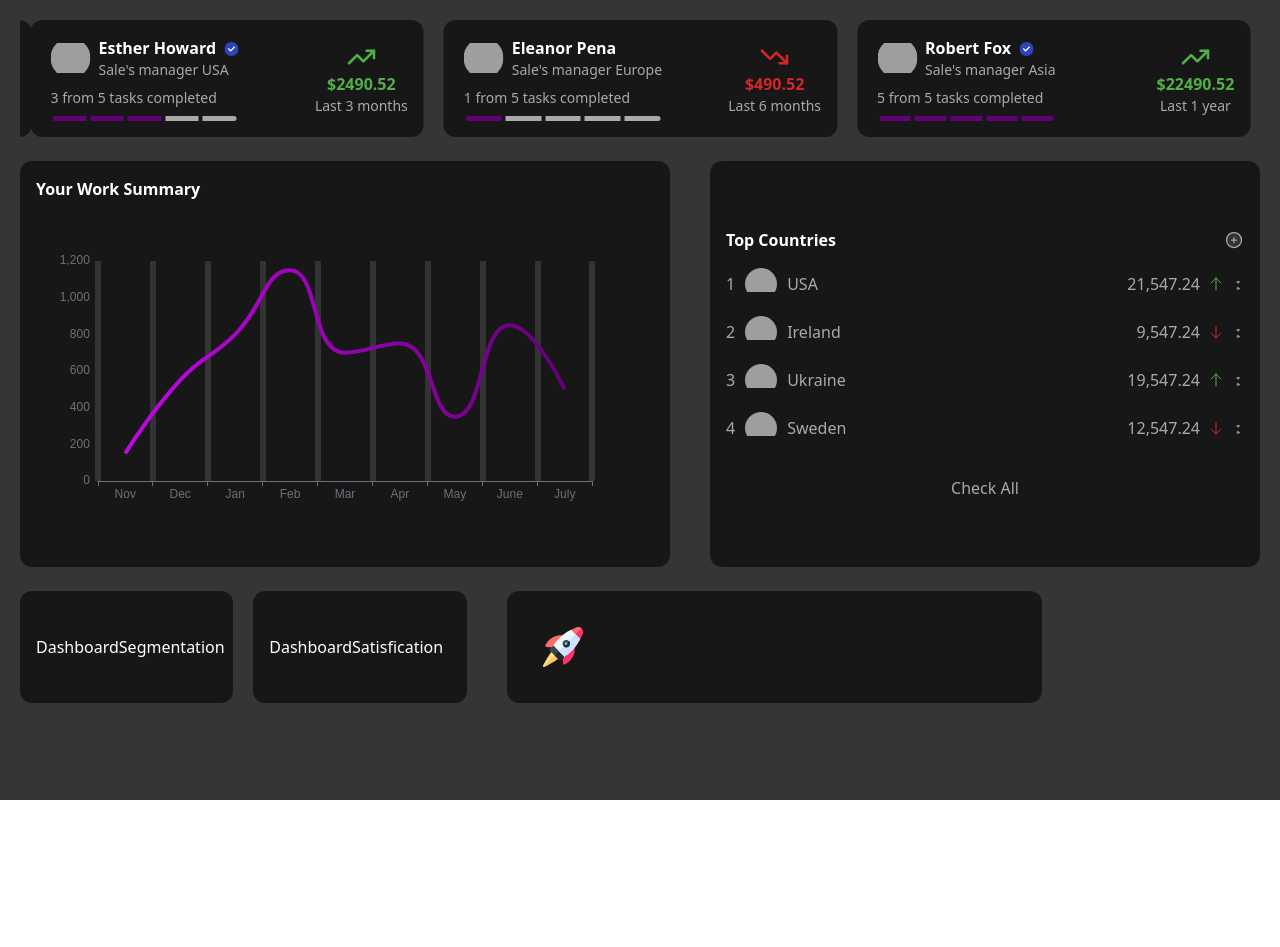
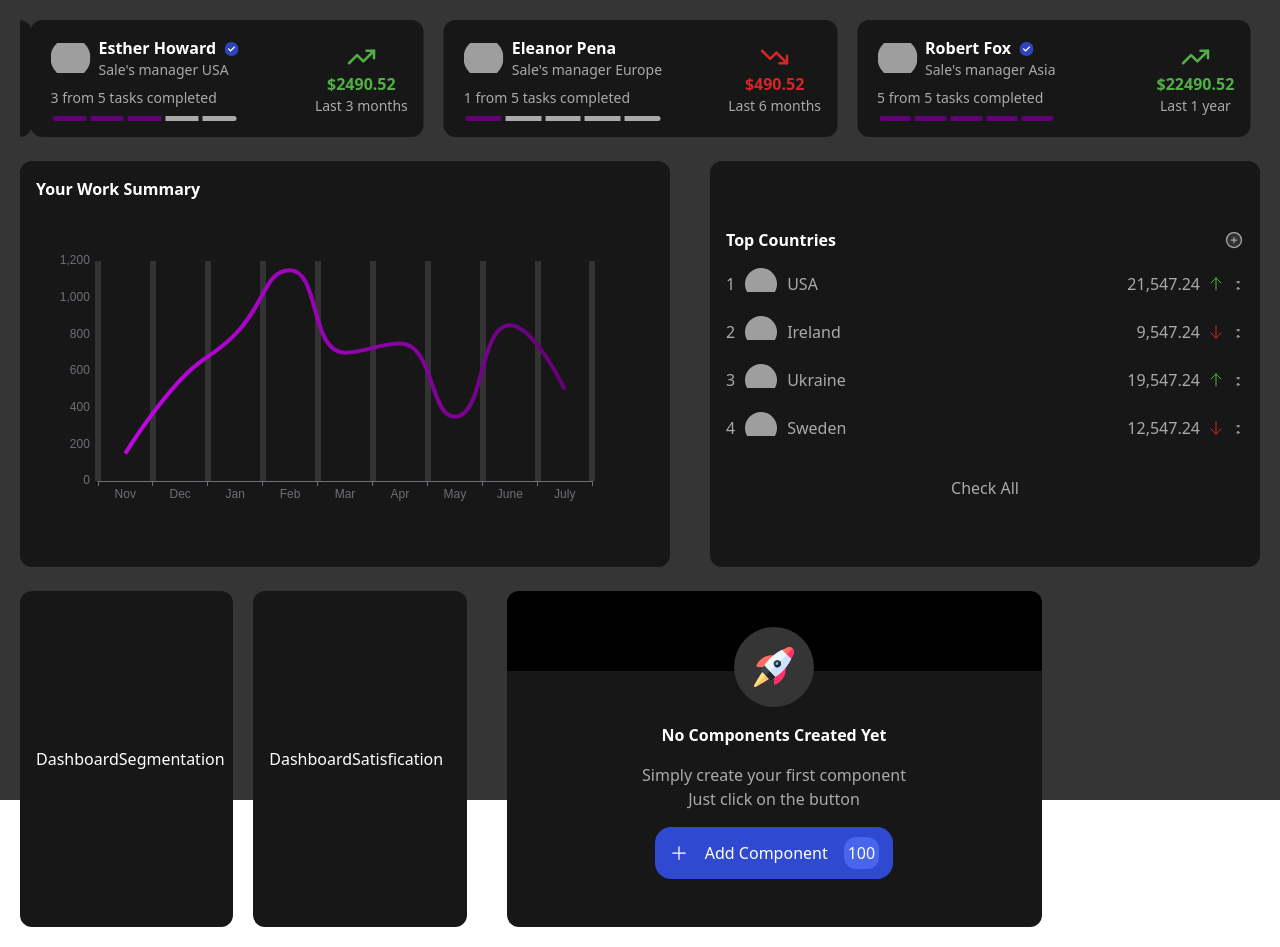
Before and after one commit to yfg1995/Dashboard-react-tailwind-typescript, a React (Create React App) app: page / in a window 1280 px wide. Before the commit the page ends 800 px from the top, so only its background shows below. Built offline with nearby package versions, Linux system fonts and the light colour scheme; grey boxes are pictures that could not be loaded.

Commit message:
new component section

```diff
--- a/src/components/Dashboard/DashboardNewComponent.tsx
+++ b/src/components/Dashboard/DashboardNewComponent.tsx
@@ -1,13 +1,34 @@
 import { FC } from "react";
 import { ContainerBorderRounded } from "../ContainerBorderRounded";
 import { Rocket } from "../../svg/Rocket";
+import { Title } from "../Title";
+import { Plus } from "../../svg/Plus";
 
 export interface IDashboardNewComponent {}
 
 export const DashboardNewComponent: FC<IDashboardNewComponent> = () => {
   return (
-    <ContainerBorderRounded className="max-w-[535px]">
-      <Rocket width={80} height={80} />
+    <ContainerBorderRounded className="max-w-[535px] text-center p-0">
+      <div className="w-full h-20 bg-black" />
+
+      <div className="flex flex-col justify-center items-center p-4 -mt-[60px] gap-4 pb-12">
+        <div className="w-[80px] h-[80px] rounded-full bg-brandOnyxBlack">
+          <Rocket width={80} height={80} />
+        </div>
+
+        <Title title="No Components Created Yet" />
+
+        <div className="text-brandTextGray">
+          <div>Simply create your first component</div>
+          <div>Just click on the button</div>
+        </div>
+
+        <button className="flex-items-center gap-4 bg-brandCeruleanBlue rounded-2xl px-3.5 py-2.5">
+          <Plus width={20} height={20} strokeColor="white" />
+          <span>Add Component</span>
+          <span className="bg-[#4964ED] rounded-xl p-1">100</span>
+        </button>
+      </div>
     </ContainerBorderRounded>
   );
 };
--- a/src/index.css
+++ b/src/index.css
@@ -9,6 +9,7 @@
   --clr-text-grey: #aba9a9;
   --clr-green: #51b045;
   --clr-red: #d42626;
+  --clr-cerulean-blue: #2f49d1;
 }
 
 body {
@@ -20,7 +21,7 @@ body {
 }
 
 .embla {
-  max-width: 100%;
+  width: 100%;
   margin: auto;
   --slide-spacing: 20px;
   --slide-size: 33.33%;
@@ -30,7 +31,7 @@ body {
 }
 .embla__container {
   display: flex;
-  gap: 20px;
+  gap: var(--slide-spacing);
   touch-action: pan-y pinch-zoom;
 }
 .embla__slide {
--- /dev/null
+++ b/src/svg/Plus.tsx
@@ -0,0 +1,28 @@
+import { FC } from "react";
+
+export interface IPlus {
+  width: number;
+  height: number;
+  strokeColor: string;
+  className?: string;
+}
+
+export const Plus: FC<IPlus> = ({ width, height, strokeColor, className }) => {
+  return (
+    <svg
+      className={className}
+      width={width}
+      height={height}
+      fill="none"
+      viewBox="0 0 24 24"
+      strokeWidth="1.5"
+      stroke={strokeColor}
+    >
+      <path
+        strokeLinecap="round"
+        strokeLinejoin="round"
+        d="M12 4.5v15m7.5-7.5h-15"
+      />
+    </svg>
+  );
+};
--- a/tailwind.config.js
+++ b/tailwind.config.js
@@ -10,6 +10,7 @@ const customColors = {
   brandRed: "#d42626",
   brandLightPurple: "#c205e8",
   brandPurple: "#620175",
+  brandCeruleanBlue: "#2F49D1",
 };
 
 module.exports = {
```
